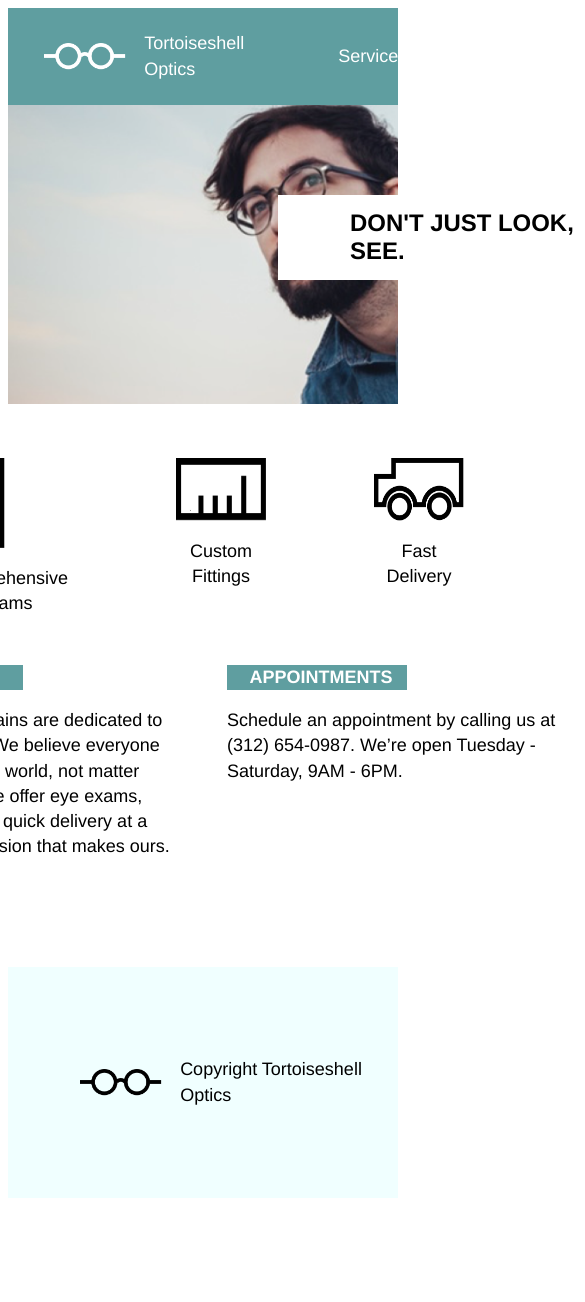
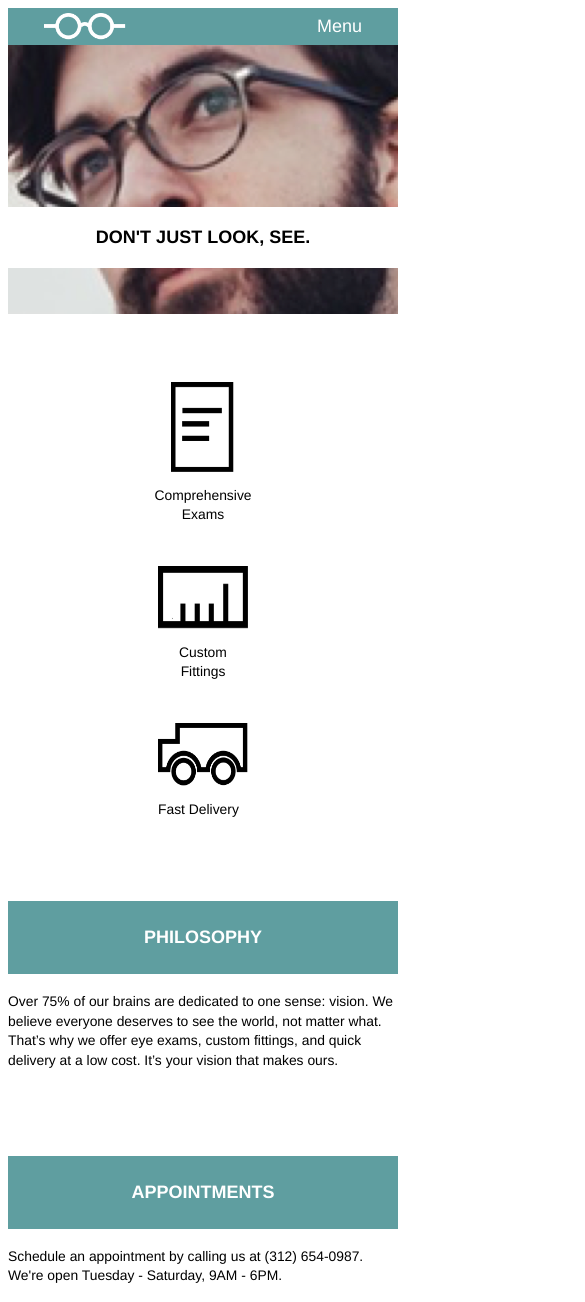
Before and after one commit to madtom85/tortoiseshell, a plain HTML site: page index.html in a window 390 px wide. Shown: the top 1302 px of the page, 585 px wide, since content can reach past the window. Before the commit the page ends 1206 px from the top, so only its background shows below. Drawn offline with Linux system fonts and the light colour scheme.

Commit message:
Completed the mobile site and re-edited the desktop site

```diff
--- a/index.html
+++ b/index.html
@@ -4,9 +4,25 @@
 	<link href='./resources/css/styles.css' type='text/css' rel='stylesheet'>
 	<title>Tortoiseshell Optics</title>
 </head>
-<style>
-</style>
 <body>
+	<div class='background-mobile'>
+		<div class='logo-nav-mobile'>
+			<div class='logo-white-mobile'>
+				<img src='./resources/images/logo-white.png' />
+			</div>
+			<div class='nav-mobile'>
+				<nav>
+					<ul>
+						<li>Menu</li>
+					</ul>
+				</nav>
+			</div>
+		</div>
+		<div class='banner-mobile'>
+			<p>DON'T JUST LOOK, SEE.</p>
+		</div>
+	</div>
+
 	<div id='wrapper'>
 		<div id='site-container'>
 			<div class='logo-header-nav-banner'>
@@ -53,6 +69,23 @@
 				</div>
 			</div>
 
+			<div id='content-mobile'>
+				<div class='process-mobile'>
+					<div class='exam-mobile'>
+						<img src='./resources/images/paper-icon.png' />
+						<p>Comprehensive <br /> Exams</p>
+					</div>
+					<div class='fittings-mobile'>
+						<img src='./resources/images/ruler-icon.png' />
+						<p>Custom <br /> Fittings</p>
+					</div>
+					<div class='delivery-mobile'>
+						<img src='./resources/images/truck-icon.png' />
+						<p>Fast Delivery</p>
+					</div>
+				</div>
+			</div>
+
 			<div class='about-us'>
 				<div class='philosophy'>
 					<div class='philosophy-header'>
@@ -60,12 +93,26 @@
 					</div>
 					<p>Over 75% of our brains are dedicated to one sense: vision. We believe everyone deserves to see the world, not matter what. That’s why we offer eye exams, custom fittings, and quick delivery at a low cost. It’s your vision that makes ours.</p>
 				</div>
-
 				<div class='appointment'>
 					<div class='appointment-header'>
 						<h4>APPOINTMENTS</h4>
 					</div>
 					<p>Schedule an appointment by calling us at (312) 654-0987. We’re open Tuesday - Saturday, 9AM - 6PM.</p>
+				</div>
+			</div>
+
+			<div class='about-us-mobile'>
+				<div class='philosophy-mobile'>
+					<div class='philosophy-header-mobile'>
+						<h4>PHILOSOPHY</h4>
+					</div>
+					<p>Over 75% of our brains are dedicated to one sense: vision. We believe everyone deserves to see the world, not matter what. That’s why we offer eye exams, custom fittings, and quick delivery at a low cost. It’s your vision that makes ours.</p>
+				</div>
+				<div class='appointment-mobile'>
+					<div class='appointment-header-mobile'>
+						<h4>APPOINTMENTS</h4>
+					</div>
+					<p>Schedule an appointment by calling us at (312) 654-0987. We're open Tuesday - Saturday, 9AM - 6PM.</p>
 				</div>
 			</div>
 
@@ -81,6 +128,10 @@
 					</div>
 				</div>
 			</div>
+
+			<div id='footer-mobile'>
+				<img src='./resources/images/logo-black.png' />
+			</div>
 		</div>
 	</div>
 </body>
--- a/resources/css/styles.css
+++ b/resources/css/styles.css
@@ -20,6 +20,10 @@ body{
 		display: flex;
 		flex-direction: column;
 		align-items: center;
+}
+
+.background-mobile{
+	display: none;
 }
 
 #site-container{
@@ -99,6 +103,10 @@ body{
 	justify-content: center;
 }
 
+#content-mobile{
+	display: none;
+}
+
 .process{
 	margin: 3rem 0;
 	width: 960px;
@@ -117,6 +125,8 @@ body{
 .exam{
 	display: flex;
 	flex-direction: column;
+	justify-content: center;
+	align-items: center;
 	margin-right: 6rem;
 }
 
@@ -156,6 +166,10 @@ body{
 	display: flex;
 	width: 960px;
 	justify-content: center
+}
+
+.about-us-mobile{
+	display: none;
 }
 
 .philosophy{
@@ -205,6 +219,10 @@ body{
 	margin-top: 5rem;
 }
 
+#footer-mobile{
+	display: none;
+}
+
 .footer-container{
 	width: 960px;
 	background-color: azure;
@@ -241,6 +259,13 @@ body{
 /* Tablet View */
 
 @media only screen and (max-width: 1024px) {
+
+
+/* Logo, Navigation Menu, Header and Bannner Sections */
+	.background-mobile{
+		display: none;
+	}
+
 	.logo-header-nav{
 		margin: 0 0 5rem 0;
 		width: 100%;
@@ -252,6 +277,10 @@ body{
 		background-size: cover;
 	}
 
+	.logo-nav-banner-mobile{
+		display: none;
+	}
+
 	.banner{
 		position: relative;
 		left: 15rem;
@@ -261,4 +290,230 @@ body{
 		margin: 0.75rem 4rem;
 		font-size: 1.33rem;
 	}
+
+/* Mobile Sections declared not to appear on Tablet site */
+
+	#content-mobile{
+		display: none;
+	}
+
+	.about-us-mobile{
+		display: none;
+	}
+
+	#footer-mobile{
+		display: none;
+	}
 }
+
+/* Mobile View */
+
+@media only screen and (max-width: 470px) {
+
+/* Logo, Navigation Menu and Banner Sections */
+
+	.background-mobile{
+		display: flex;
+		background-image: url('../images/glasses-bg.png');
+		height: 17rem;
+		width: 100%;
+		background-repeat: no-repeat;
+		background-position: 20%;
+		flex-direction: column;
+	}
+
+	.logo-header-nav-banner{
+		display: none;
+	}
+
+	.logo-nav-mobile{
+		background-color: cadetblue;
+		display: inline-flex;
+		justify-content: space-between;
+		align-items: center;
+		flex-direction: row;
+		width: 100%;
+		height: 12%;
+		margin-bottom: 9rem;
+	}
+
+	.logo-white-mobile{
+		display: flex;
+		flex-direction: row;
+		height: auto;
+	}
+
+	.logo-white-mobile img{
+		margin: 1rem 2rem;
+		height: 1.5rem
+	}
+
+	.nav-mobile ul{
+		list-style: none;
+		display: flex;
+		flex-direction: row;
+	}
+
+	.nav-mobile li{
+		color: #fff;
+		margin: 1rem 2rem;
+	}
+
+	.banner-mobile{
+		background-color: #fff;
+		width: 100%;
+		display: flex;
+		justify-content: center;
+
+	}
+
+	.banner-mobile p{
+		margin: 1rem 0;
+		font-weight: bold;
+	}
+
+	/* Content Sections */
+
+	#content-mobile{
+		display: flex;
+	}
+
+	#content{
+		display: none;
+	}
+
+	.process-mobile{
+		display: flex;
+		flex-direction: column;
+		justify-content: center;
+		align-items: center;
+		margin: 3.77rem;
+	}
+
+	.exam-mobile{
+		display: flex;
+		flex-direction: column;
+		justify-content: center;
+		align-items: center;
+	}
+
+	.exam-mobile p{
+		font-size: 0.77rem;
+		text-align: center;
+	}
+
+	.exam-mobile img{
+		height: 5rem;
+		width: 3.5rem;
+	}
+
+	.fittings-mobile {
+		display: flex;
+		flex-direction: column;
+		justify-content: center;
+		text-align: center;
+	}
+
+	.fittings-mobile p{
+		font-size: 0.77rem;
+	}
+
+	.fittings-mobile img{
+		height: 3.5rem;
+		width: 5rem;
+		margin-top: 1.54rem;
+	}
+
+	.delivery-mobile{
+		display: flex;
+		flex-direction: column;
+		justify-content: center;
+	}
+
+	.delivery-mobile p{
+		font-size: 0.77rem;
+	}
+
+	.delivery-mobile img{
+		height: 3.5rem;
+		width: 5rem;
+		margin-top: 1.54rem;
+	}
+
+	.about-us{
+		display: none;
+	}
+
+	.about-us-mobile{
+		display: flex;
+		flex-direction: column;
+		width: 100%;
+		justify-content: center
+	}
+
+	.philosophy-mobile{
+		display: flex;
+		flex-direction: column;
+		width: 100%;
+	}
+
+	.philosophy-mobile p{
+		margin-top: 1rem;
+		font-size: 0.77rem;
+	}
+
+	.philosophy-header-mobile{
+		display: flex;
+		background-color: cadetblue;
+		flex-direction: row;
+		justify-content: center;
+		width: 100%;
+	}
+
+	.philosophy-header-mobile h4{
+		color: #fff;
+	}
+
+	.appointment-mobile{
+		display: flex;
+		flex-direction: column;
+		width: 100%;
+		margin-top: 4rem;
+	}
+
+	.appointment-mobile p{
+		margin-top: 1rem;
+		font-size: 0.77rem;
+	}
+
+	.appointment-header-mobile{
+		display: flex;
+		background-color: cadetblue;
+		flex-direction: row;
+		justify-content: center;
+		width: 100%;
+	}
+
+	.appointment-header-mobile h4{
+		color: #fff;
+	}
+
+	/* Footer Section */
+
+	#footer{
+		display: none;
+	}
+
+	#footer-mobile{
+		background-color: azure;
+		margin-top: 5rem;
+		display: flex;
+		align-items: center;
+		justify-content: center;
+		width: 100%;
+	}
+
+	#footer-mobile img{
+		padding: 4rem 0;
+	}
+}
```
